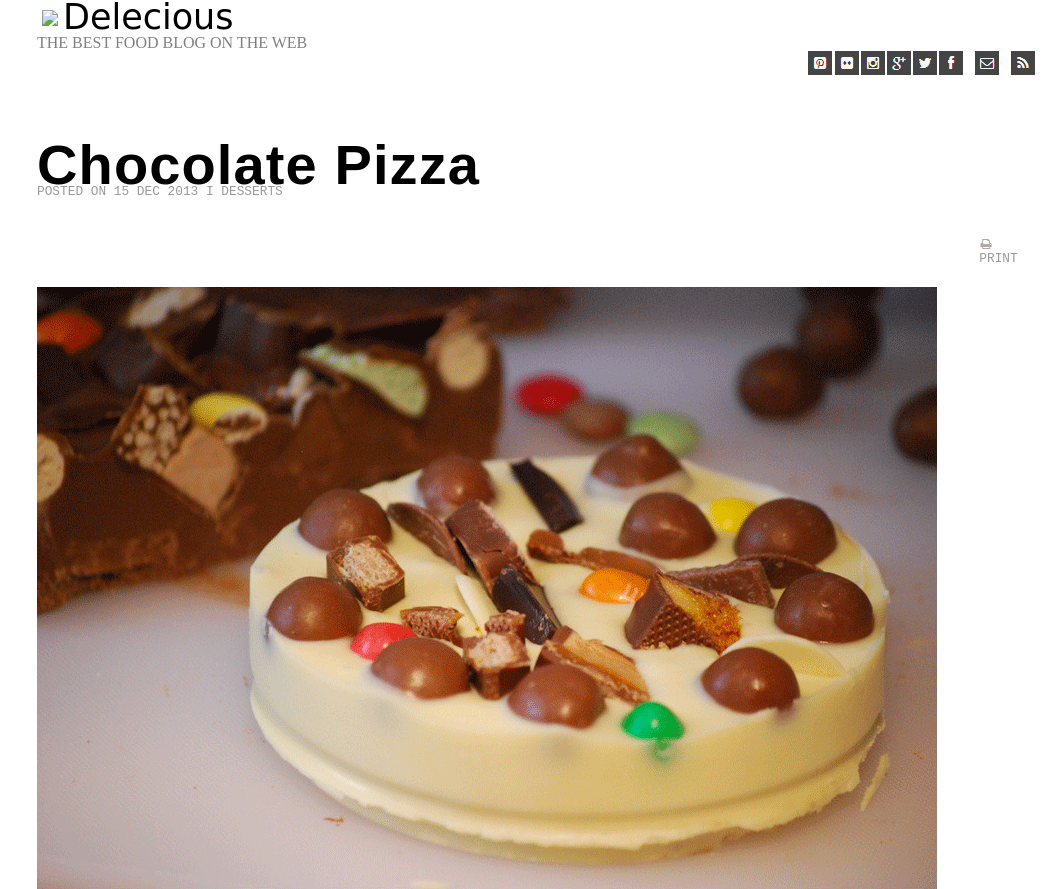
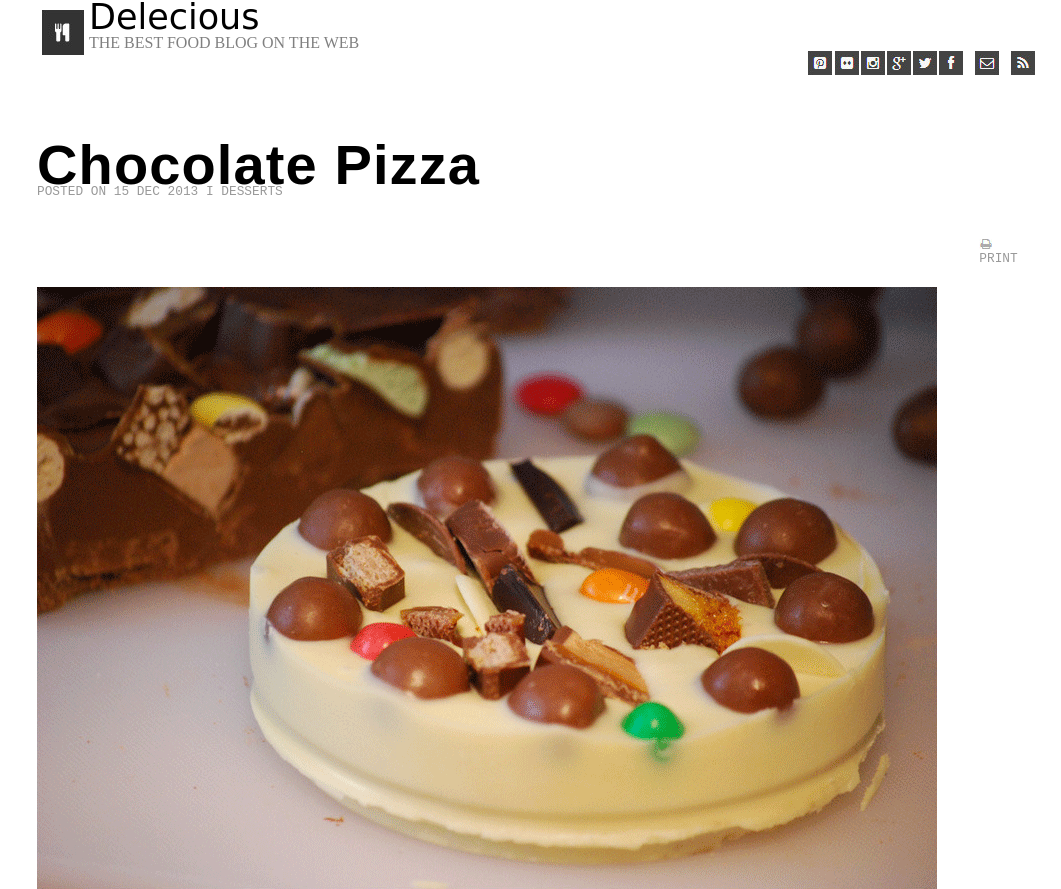
Before and after one commit to Mohammadnim123/chocolate-pizza, a plain HTML site: page index.html in a window 1280 px wide. Shown: the top 889 px of the page, without its empty margins (219-1280 px from the left). Drawn offline with Linux system fonts and the light colour scheme; the site is published under a folder, as on GitHub Pages, so addresses that start at the root find nothing.

Commit message:
Update index.html

```diff
--- a/index.html
+++ b/index.html
@@ -9,7 +9,7 @@
 </head>
 <header>
     <div id=lanshoof>
-        <img src="/images/logo.png">
+        <img src="images/logo.png">
     </div>
     <div id=delecious>
         <h1>
```
